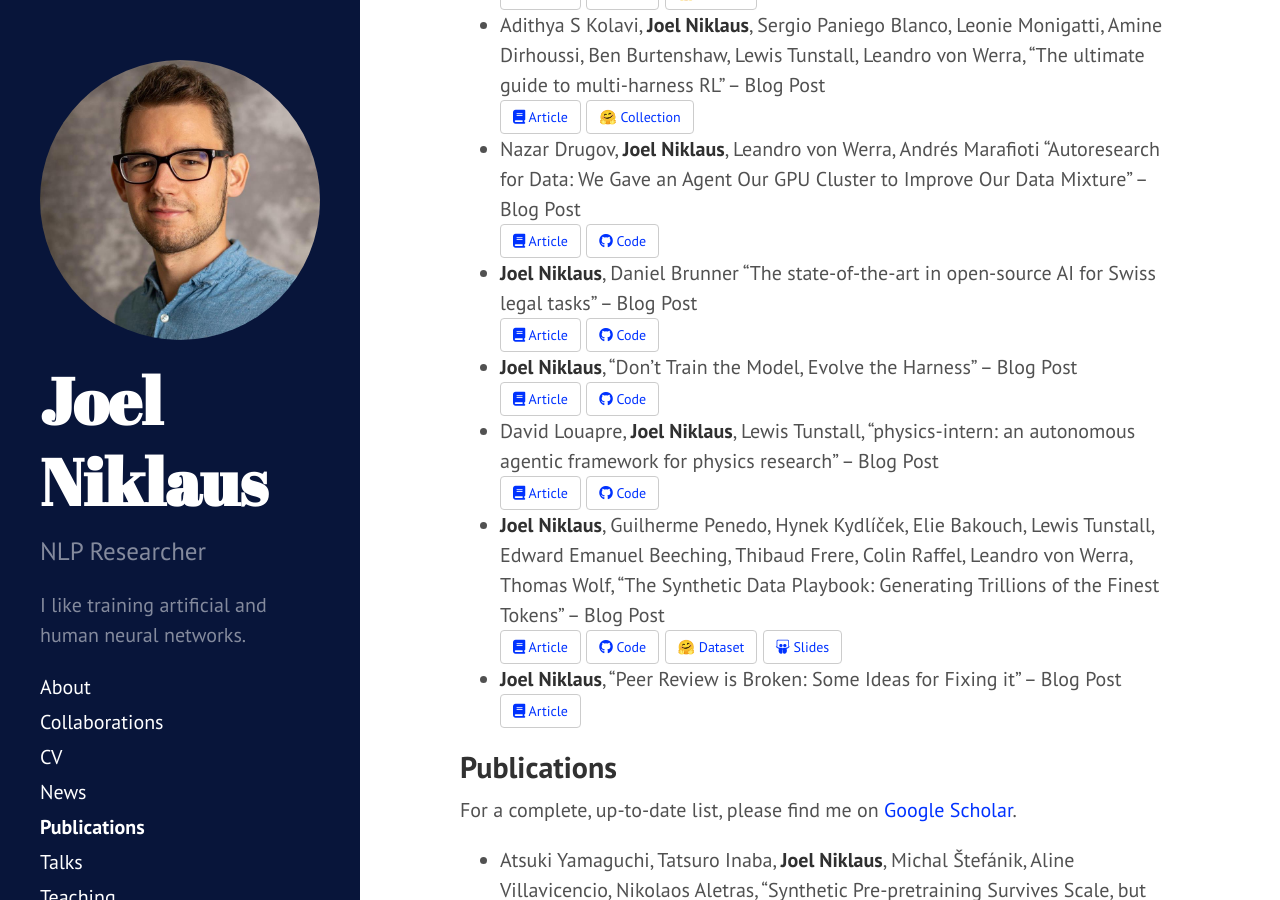
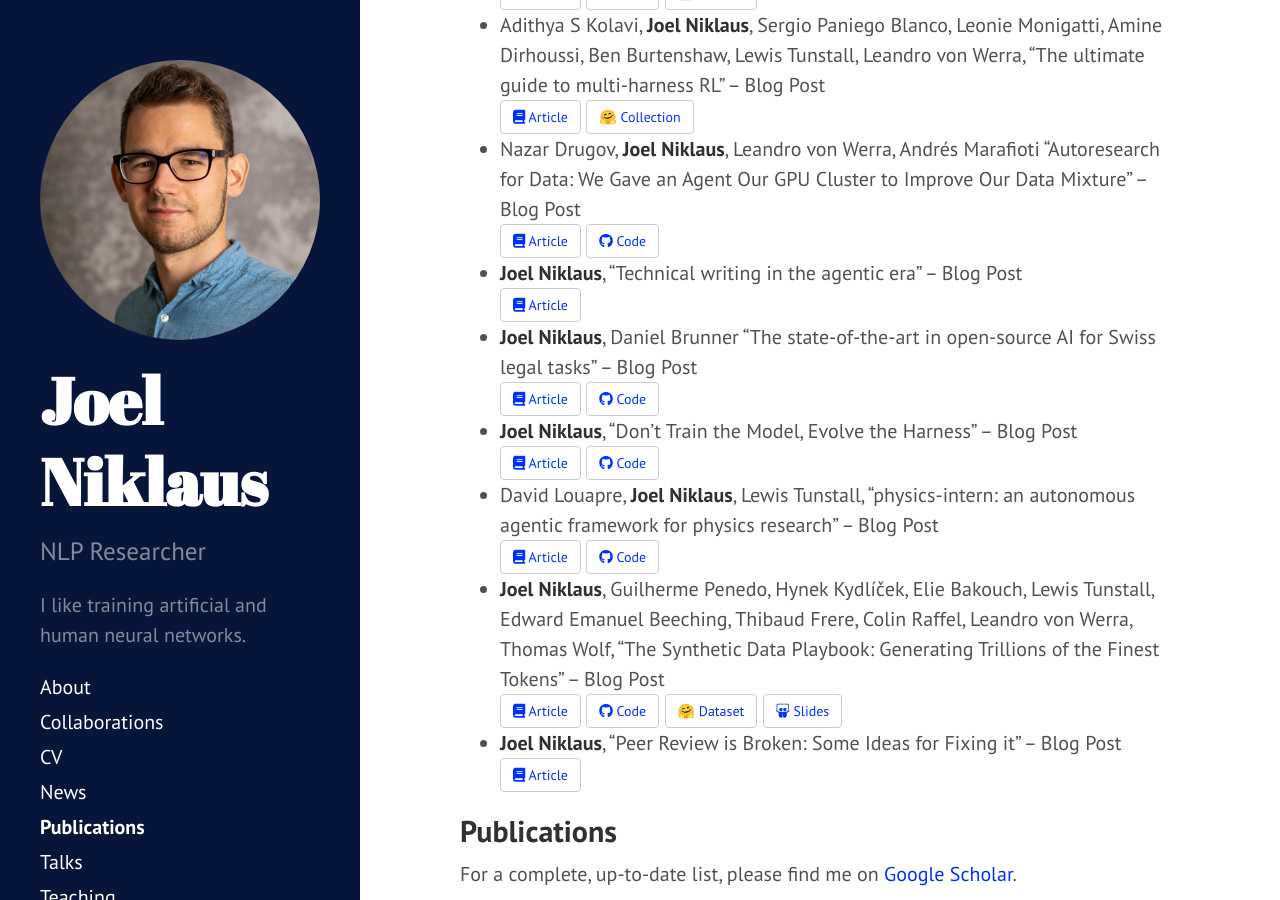
Before and after one commit to JoelNiklaus/joelniklaus.github.io, a Jekyll site: the page built from _pages/publications.md, in a window 1280 px wide and 900 px high, scrolled down 1087 px. Built offline with Jekyll 4.4.1, drawn with Linux system fonts in a browser that asks for light colours; a style sheet for code colours, icons or effects is not loaded.

Commit message:
Add technical writing blog post

```diff
--- a/_pages/publications.md
+++ b/_pages/publications.md
@@ -40,6 +40,11 @@ title: Publications
   <br>
   <a href="https://huggingface.co/spaces/HuggingFaceM4/vlm-data-autoresearch" target="_blank" type="button" class="btn"><i class="fa-solid fa-book"></i> Article</a>
   <a href="https://github.com/JoelNiklaus/harness-optimization/tree/main/legal_agent_bench" target="_blank" type="button" class="btn"><i class="fa-brands fa-github"></i> Code</a>
+- **Joel Niklaus**,
+  "Technical writing in the agentic era" –
+  Blog Post
+  <br>
+  <a href="https://huggingface.co/blog/joelniklaus/technical-writing-in-the-agentic-era" target="_blank" type="button" class="btn"><i class="fa-solid fa-book"></i> Article</a>
 - **Joel Niklaus**, Daniel Brunner
   "The state-of-the-art in open-source AI for Swiss legal tasks" –
   Blog Post
```
